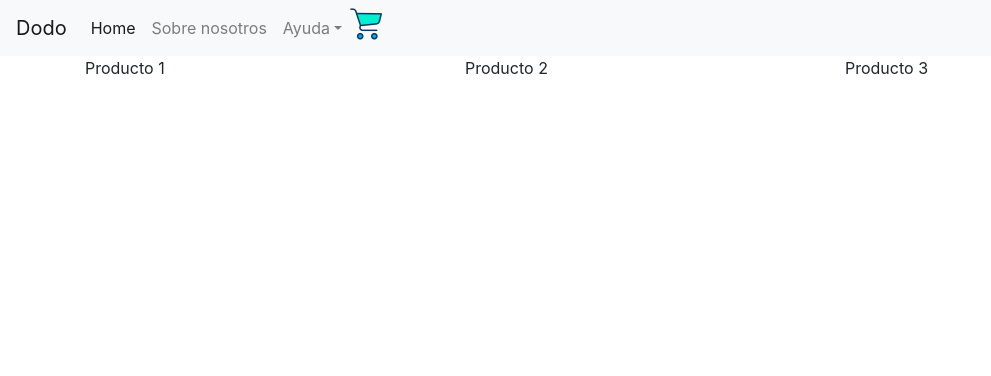
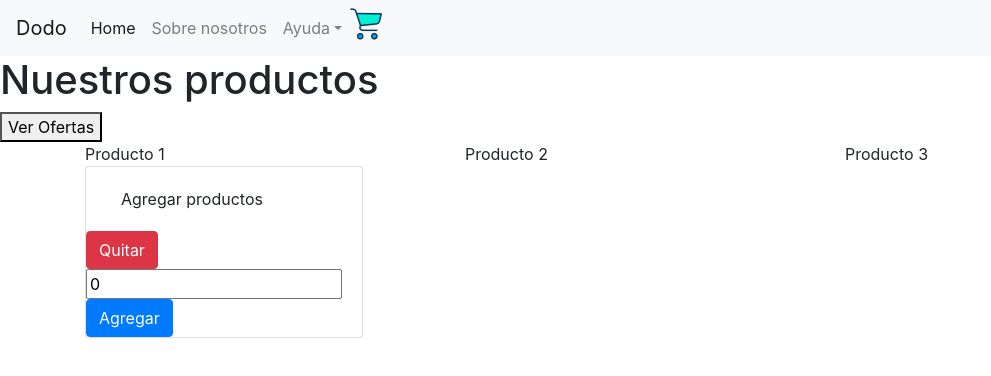
Before and after one commit to francescop21/dodo-store-react, a React (Create React App) app: page / in a window 1280 px wide. Shown: the top 376 px of the page, without its empty margins (0-991 px from the left). Built offline with nearby package versions, Linux system fonts and the light colour scheme.

Commit message:
Contador
contador

```diff
--- /dev/null
+++ b/src/Componentes/Contador/ItemCount.jsx
@@ -0,0 +1,28 @@
+import 'bootstrap/dist/css/bootstrap.min.css';
+import React, {useState} from 'react';
+
+const Counter = (props) => {
+
+    const [count, setCount] = useState(0);
+
+    const onAdd = (sign) => {
+        if (sign === "Agregar" && count < props.max) setCount(count + 1)
+        if (sign === "Quitar" && count > props.min) setCount(count - 1)
+    }
+    return (
+        <div className="container">
+            <div className="card col-3">
+                <div className="card-body">
+                    Agregar productos
+                </div>
+                <div className="row">
+                    <button class="btn btn-danger" title='Down' onClick={() => onAdd("Quitar")}><span role="img" aria-label="Minus">Quitar</span></button>
+                    <input  type="text" placeholder="0" value={count} />
+                    <button class="btn btn-primary" title='Up' disabled={count===props.max} onClick={() => onAdd("Agregar")}><span role="img" aria-label="Plus">Agregar</span></button>
+                </div>
+            </div>
+        </div>
+    );
+};
+
+export default Counter;
--- a/src/Contenedor/ItemListContainer.jsx
+++ b/src/Contenedor/ItemListContainer.jsx
@@ -1,9 +1,14 @@
 import 'bootstrap/dist/css/bootstrap.min.css';
+import Counter from '../Componentes/Contador/ItemCount.jsx';
 
 const Productos = () => {
+    const ofertas = () => {
+        alert("Ofertas");
+    }
 return (
     <>
-
+    <h1>Nuestros productos</h1>
+    <button OnClick={ofertas}>Ver Ofertas</button>
     <div class="container">
             <div class="row">
                 <div class="col-sm">
@@ -17,7 +22,7 @@ const Productos = () => {
                 </div>
         </div>
 </div>
-
+    <Counter/>
     </>
 );
 }
```
Also changed, not shown: 1 other file (tests, documents, lock files or other folders). Lines whose indentation alone changed are shown as unchanged.
